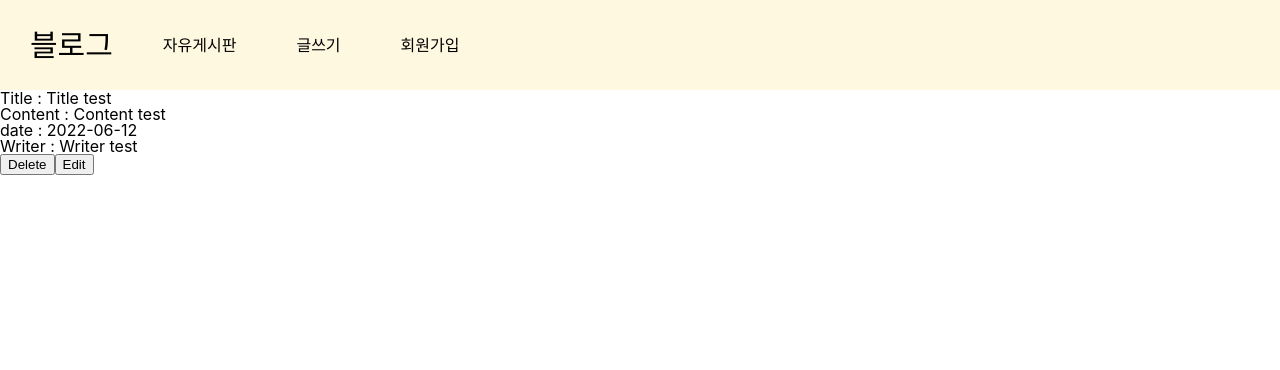
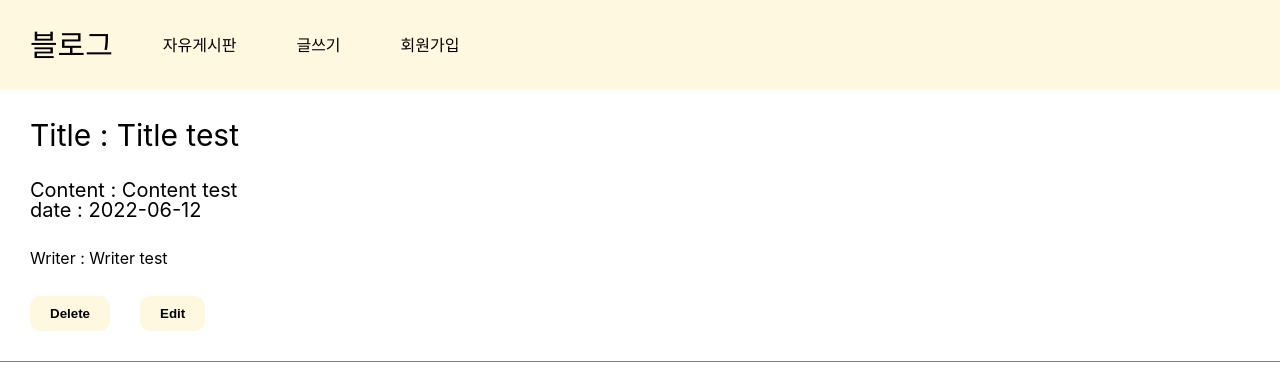
Before and after one commit to hhw12409/Free-Board, a React (Create React App) app: page /freeboard in a window 1280 px wide. Shown: the top 370 px of the page. Built offline with nearby package versions, Linux system fonts and the light colour scheme.

Commit message:
Style : styling free board layout

```diff
--- a/src/App.css
+++ b/src/App.css
@@ -1,8 +1,10 @@
 @import url('./static/css/reset.css');
 
 :root {
-  /* background */
+  /* color */
   --nav-background : #fff8e1;
+  --black-color : black;
+  --white-color : white;
 
   /* padding */
   --padding-small : 10px;
@@ -16,13 +18,17 @@
 
   /* font size */
   --font-small : 10px;
+  --font-content : 20px;
   --font-medium : 30px;
   --font-large : 50px;
+
+  /* border */
+  --board-bottom : 1px solid grey;
 }
 
 a, li {
   text-decoration: none;
-  color: black;
+  color: var(--black-color);
   transition: all 0.1s linear;
   cursor: pointer;
   margin-right: var(--margin-medium);
@@ -32,6 +38,20 @@ a:hover,li:hover {
   transform: scale(1.1);
 }
 
+button {
+  border: none;
+  border-radius: 10px;
+  cursor: pointer;
+  background-color: var(--nav-background);
+  font-weight: 600;
+}
+
+button:hover {
+  background-color: var(--black-color);
+  color: var(--white-color);
+}
+
+/* navbar */
 .navbar {
   padding : var(--padding-medium);
   background-color: var(--nav-background);
@@ -48,3 +68,34 @@ a:hover,li:hover {
 .navbar ul {
   display: flex;
 }
+
+/* main page */
+.main-page > h1 {
+  padding: var(--padding-medium);
+  font-size: var(--font-large);
+}
+
+/* freeboard page */
+.freeboard-page {
+  padding: var(--padding-medium);
+  border-bottom: var(--board-bottom);
+}
+
+.freeboard-page > h1 {
+  font-size: var(--font-medium);
+  margin-bottom: var(--margin-medium);
+}
+
+.freeboard-page p {
+  font-size: var(--font-content);
+}
+
+.freeboard-page h3 {
+  margin-top: var(--margin-medium);
+}
+
+.freeboard-page button {
+  padding: var(--padding-small) calc(var(--padding-small) * 2);
+  margin-top: var(--margin-medium);
+  margin-right: var(--margin-medium);
+}
```
